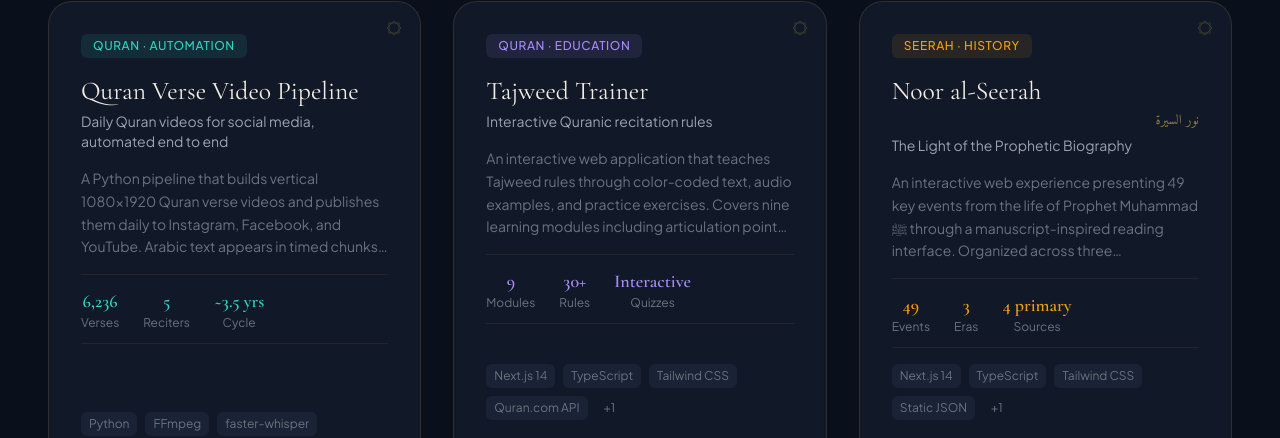
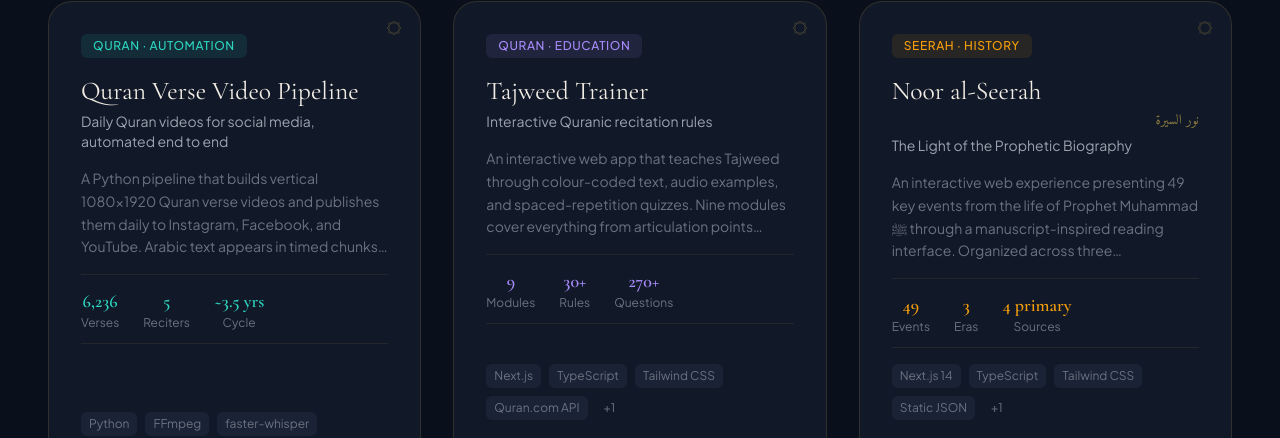
Before and after one commit to Abdalla-Eldoumani/my-islamic-portfolio, a Next.js app: page / in a window 1280 px wide. Shown: the part 1652-2090 px from the top of the page. Built offline with nearby package versions, Linux system fonts and the light colour scheme.

Commit message:
tighten tajweed trainer description with humanizer voice

```diff
--- a/src/data/projects.ts
+++ b/src/data/projects.ts
@@ -49,15 +49,15 @@ export const projects: Project[] = [
     title: "Tajweed Trainer",
     subtitle: "Interactive Quranic recitation rules",
     description:
-      "An interactive web application that teaches Tajweed rules through color-coded text, audio examples, and practice exercises. Covers nine learning modules including articulation points (Makharij), Noon Sakinah & Tanween, Meem Sakinah, Qalqalah, and elongation (Madd). All rules and Quranic examples are sourced from pre-verified JSON data — nothing AI-generated. Integrates with the Quran.com Foundation API for color-coded tajweed markup and the Al Quran Cloud API for verse audio.",
+      "An interactive web app that teaches Tajweed through colour-coded text, audio examples, and spaced-repetition quizzes. Nine modules cover everything from articulation points (Makharij) through elongation (Madd) and stop signs (Waqf). All rules and Quranic examples ship as pre-verified JSON; a verified flag at every accessor stops anything else from rendering. Tajweed colour markup comes from the Quran.com Foundation API; recitation audio comes from Al Quran Cloud.",
     features: [
-      "Nine structured learning modules with interactive quizzes",
-      "Color-coded tajweed markup following standard Mushaf conventions",
-      "Progress tracking with localStorage persistence",
-      "Reciter selection, playback speed, and dark mode settings",
-      "Arabic text with full tashkeel using Amiri Quran font",
+      "Nine modules: Makharij, Noon Sakinah, Meem Sakinah, Qalqalah, Madd, Laam, Raa, Tafkheem, Ghunnah, Waqf",
+      "270+ authored practice questions with Leitner spaced-repetition scheduling",
+      "604-page Madinan Mushaf reader with tap-to-play audio at every verse",
+      "Colour-coded tajweed markup pulled from the Quran.com Foundation API",
+      "Al-Husary pinned as default teaching reciter; full reciter list cached daily",
     ],
-    techStack: ["Next.js 14", "TypeScript", "Tailwind CSS", "Quran.com API", "Al Quran Cloud API"],
+    techStack: ["Next.js", "TypeScript", "Tailwind CSS", "Quran.com API", "Al Quran Cloud API"],
     category: "education",
     categoryLabel: "Quran · Education",
     accentColor: "#A78BFA",
@@ -68,7 +68,7 @@ export const projects: Project[] = [
     stats: [
       { label: "Modules", value: "9" },
       { label: "Rules", value: "30+" },
-      { label: "Quizzes", value: "Interactive" },
+      { label: "Questions", value: "270+" },
     ],
   },
   {
```
